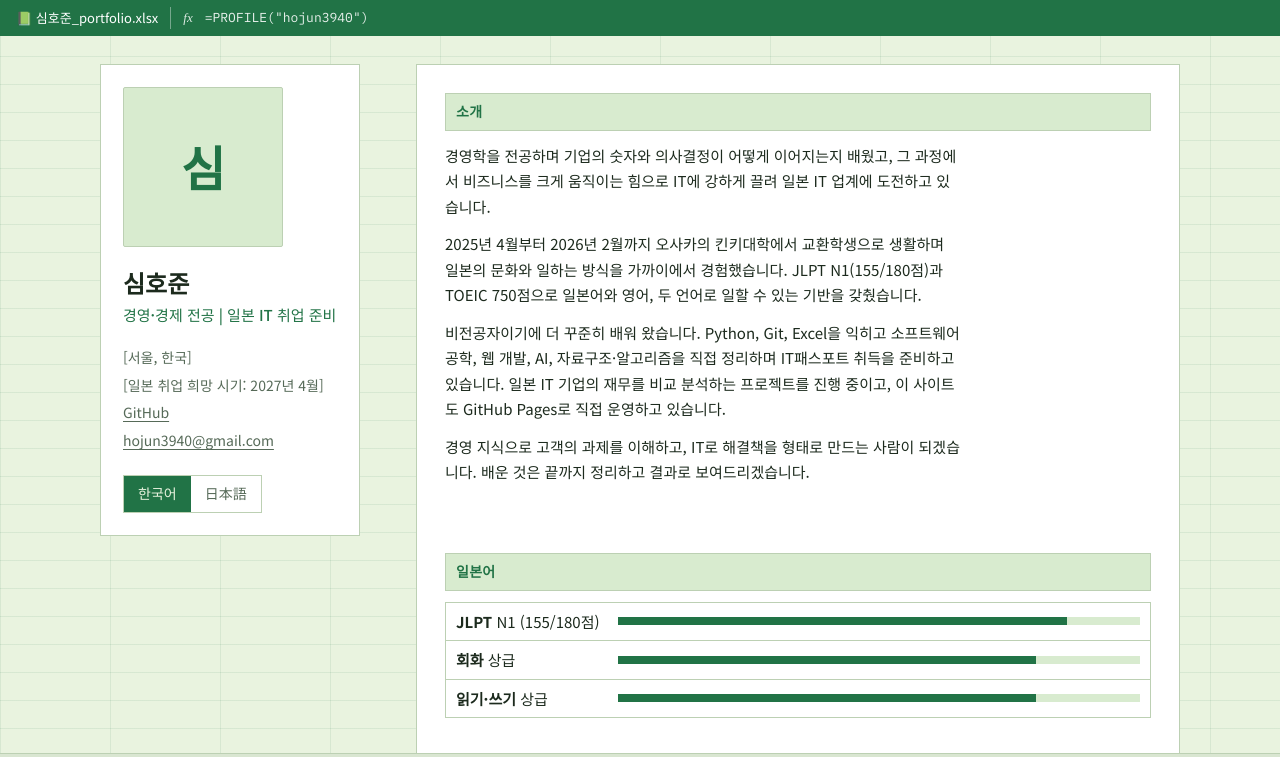
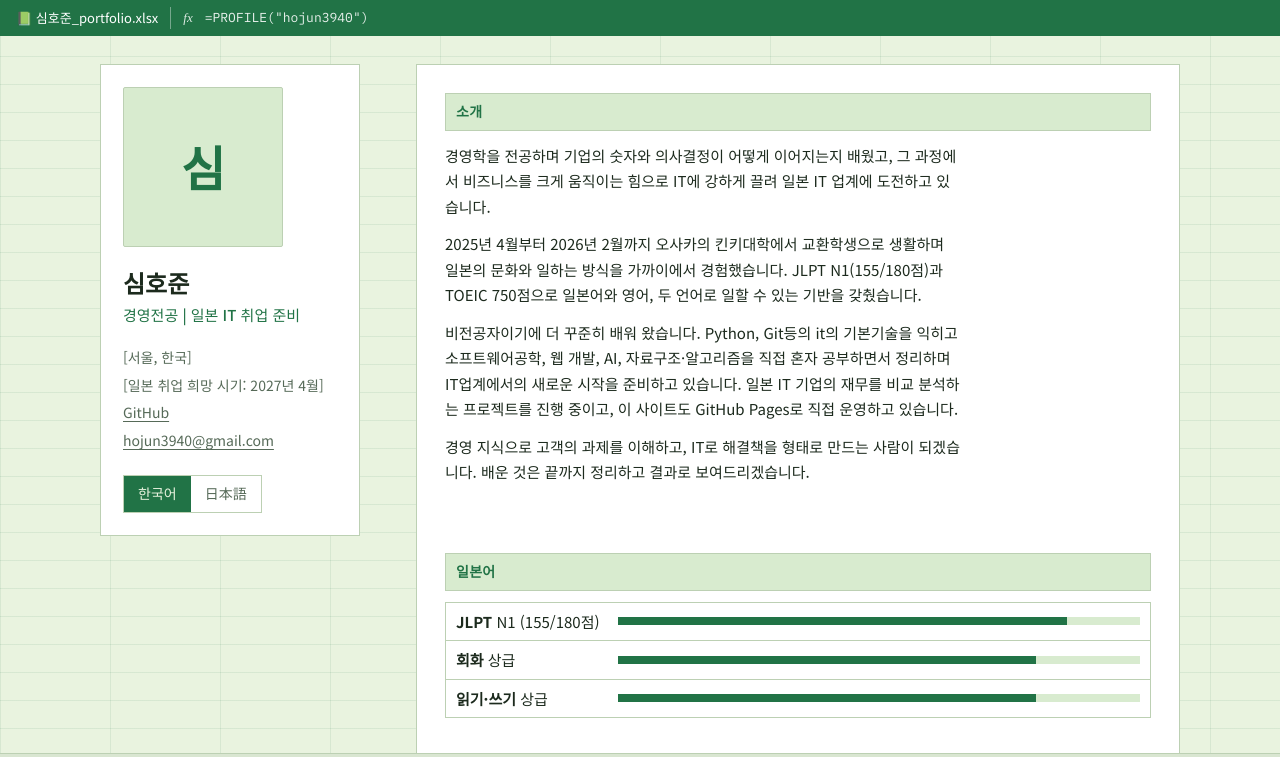
Before and after one commit to hojun3940/hojun3940github.io, a plain HTML site: page index.html in a window 1280 px wide. Shown: the top 757 px of the page. Drawn offline with Linux system fonts and the light colour scheme; a web font is replaced by a local one.

Commit message:
index.html

```diff
--- a/index.html
+++ b/index.html
@@ -429,12 +429,12 @@ const COMMON = { github:"https://github.com/hojun3940", email:"hojun3940@gmail.c
 
 const DATA = {
 ko:{
-  name:"심호준", role:"경영·경제 전공 | 일본 IT 취업 준비",
+  name:"심호준", role:"경영전공 | 일본 IT 취업 준비",
   facts:["[서울, 한국]","[일본 취업 희망 시기: 2027년 4월]"],
   labels:{about:"소개", jp:"일본어", en:"영어", ov:"해외 경험", ed:"학력·자격", sk:"스킬", pj:"프로젝트"},
   about:["경영학을 전공하며 기업의 숫자와 의사결정이 어떻게 이어지는지 배웠고, 그 과정에서 비즈니스를 크게 움직이는 힘으로 IT에 강하게 끌려 일본 IT 업계에 도전하고 있습니다.",
          "2025년 4월부터 2026년 2월까지 오사카의 킨키대학에서 교환학생으로 생활하며 일본의 문화와 일하는 방식을 가까이에서 경험했습니다. JLPT N1(155/180점)과 TOEIC 750점으로 일본어와 영어, 두 언어로 일할 수 있는 기반을 갖췄습니다.",
-         "비전공자이기에 더 꾸준히 배워 왔습니다. Python, Git, Excel을 익히고 소프트웨어공학, 웹 개발, AI, 자료구조·알고리즘을 직접 정리하며 IT패스포트 취득을 준비하고 있습니다. 일본 IT 기업의 재무를 비교 분석하는 프로젝트를 진행 중이고, 이 사이트도 GitHub Pages로 직접 운영하고 있습니다.",
+         "비전공자이기에 더 꾸준히 배워 왔습니다. Python, Git등의 it의 기본기술을 익히고 소프트웨어공학, 웹 개발, AI, 자료구조·알고리즘을 직접 혼자 공부하면서 정리하며 IT업계에서의 새로운 시작을 준비하고 있습니다. 일본 IT 기업의 재무를 비교 분석하는 프로젝트를 진행 중이고, 이 사이트도 GitHub Pages로 직접 운영하고 있습니다.",
          "경영 지식으로 고객의 과제를 이해하고, IT로 해결책을 형태로 만드는 사람이 되겠습니다. 배운 것은 끝까지 정리하고 결과로 보여드리겠습니다."],
   jp:[{n:"JLPT",lv:"N1 (155/180점)",p:86,d:""},
       {n:"회화",lv:"상급",p:80,d:""},
@@ -448,7 +448,7 @@ ko:{
   foot:"이력서 첨부용 페이지 · 인쇄(PDF 저장) 지원"
 },
 ja:{
-  name:"シム・ホジュン", role:"経営・経済専攻｜日本のIT企業を目指しています",
+  name:"シム・ホジュン", role:"経営専攻｜日本のIT企業を目指しています",
   facts:["[ソウル、韓国]","[入社希望時期：2027年4月]"],
   labels:{about:"自己紹介", jp:"日本語力", en:"英語力", ov:"海外経験", ed:"学歴・資格", sk:"スキル", pj:"プロジェクト"},
   about:["経営学を専攻し、企業の数字と意思決定のつながりを学ぶ中で、ビジネスを大きく動かす力としてITに強く惹かれ、日本のIT業界を目指しています。",
```
